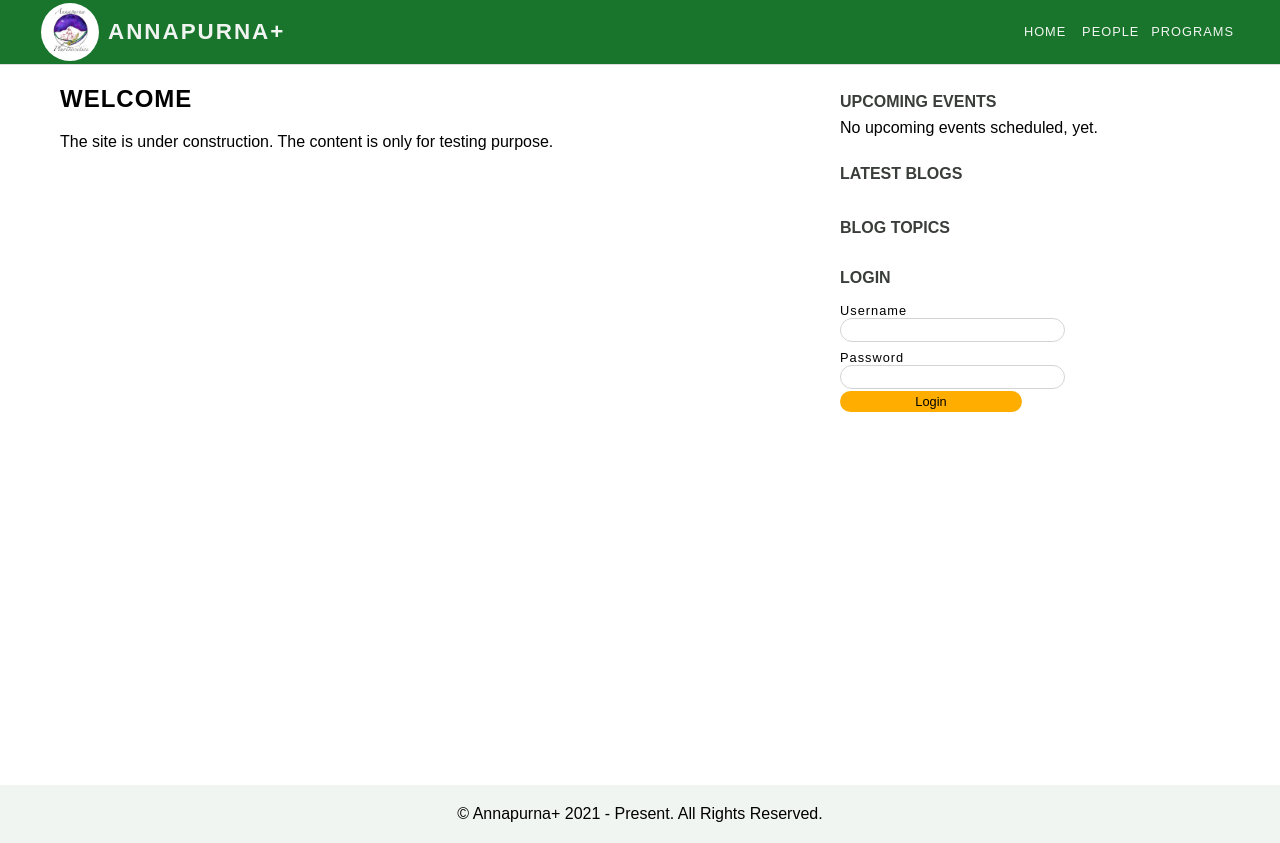
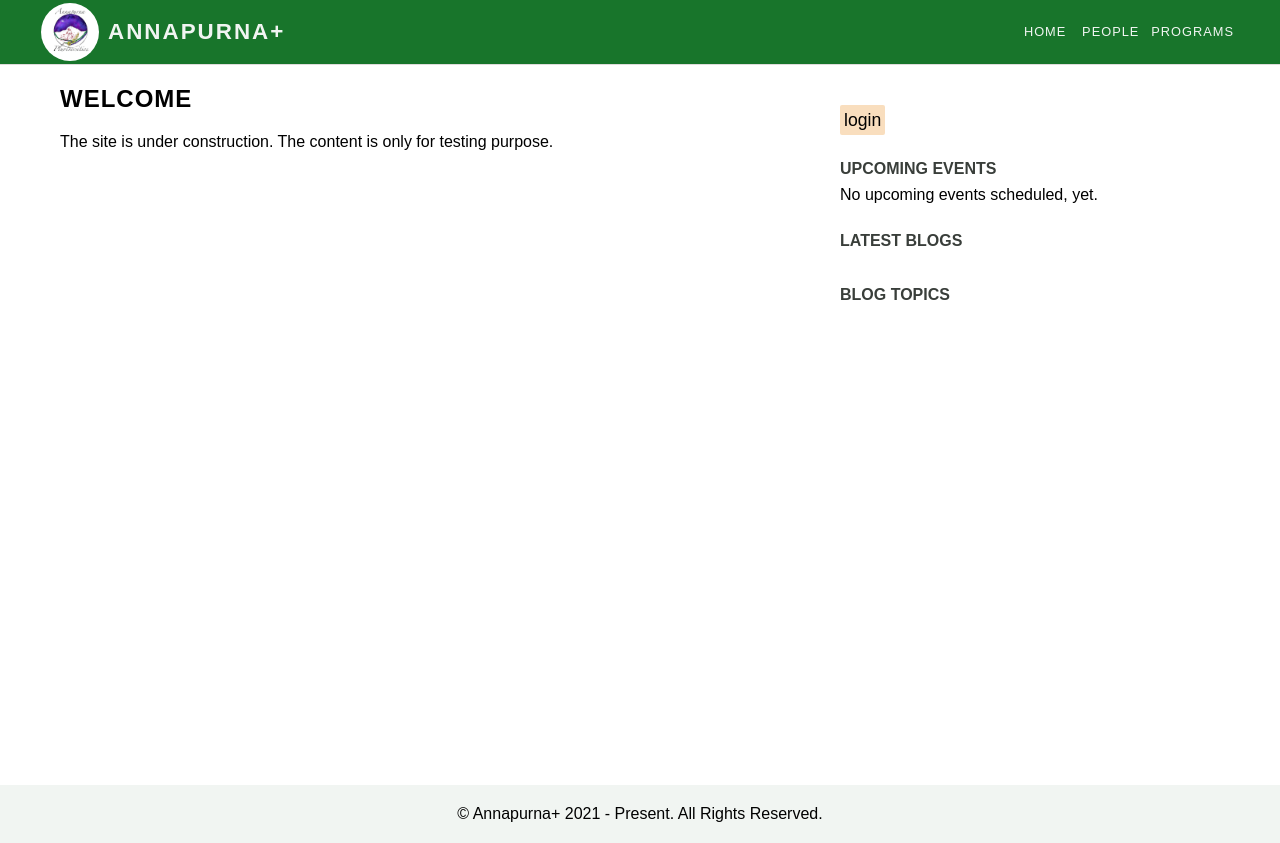
Before and after one commit to anilbhattaraitoronto/annapurnaplus, a Django app: page / in a window 1280 px wide. Run offline with Django 3.2, Linux system fonts and the light colour scheme; data that the repository does not hold is empty; some libraries are stand-ins or nearby versions.

Commit message:
added login button to toggle pop-up login screen

```diff
--- a/annasite/staticassets/css/main.css
+++ b/annasite/staticassets/css/main.css
@@ -11,7 +11,7 @@ body{
     --theme-dark: rgb(57, 62, 58);
     --theme-light: rgb(210, 213, 211);
     --theme-lighter: rgb(241, 245, 242);
-    --theme-brown:rgb(255, 174, 0);
+    --theme-brown:rgb(249, 222, 190);
     width: 100%;
     margin: auto;
     font-family: Arial;
@@ -144,9 +144,9 @@ grid-column-gap: 20px;
 .right-fixed-sidebar{
     background: white;
 }
-.category-link, .auth-link{
+.category-link, .auth-link, .login-button{
     display: inline-block;
-    background:rgb(255, 174, 0);
+    background:var(--theme-brown);
     padding: 2px 4px;
     margin: 4px 1px 1px 0;
     border-radius: 2px;
@@ -154,8 +154,9 @@ grid-column-gap: 20px;
     font-size: 1.1em;
     color: black;
     line-height: 1.5;
+    cursor: pointer;
 }
-.category-link:hover, .auth-link:hover{
+.category-link:hover, .auth-link:hover, .login-button:hover{
     color: var(--theme-color-main);
 }
 .side-blog-container{
@@ -244,7 +245,8 @@ summary:hover{
 }
 form{
     width: 100%;
-    max-width: 180px;
+    max-width: 520px;
+    margin: auto;
 }
 label, input{
     display: block;
@@ -255,23 +257,28 @@ label{
     margin-top: 8px;
     font-size: .8em;
     letter-spacing: 1px;
+    font-weight: 600;
 }
 input{
     all: unset;
     padding: 2px 8px;
-    border-radius: 20px;
+    /* border-radius: 20px; */
     border: 1px solid var(--theme-light);
+    width: 100%;
+    margin: auto;
+    background: white;
 }
 input:focus{
     border: 1px solid var(--theme-color-main);
 }
 input[type='submit']{
-    margin-top: 2px;
+
     cursor: pointer;
-    font-size: .8em;
+    font-size: 1.1em;
     background: var(--theme-brown);
     color: black;
     width: 100%;
+    margin: 8px auto;
     padding: 2px 0;
     text-align: center;
     transition: 200ms all ease-in-out;
@@ -281,6 +288,50 @@ input[type='submit']:hover, input[type='submit']:focus {
     background: white;
     color: var(--theme-color-main);
     border-color: var(--theme-brown);
+}
+.right-fixed-sidebar{
+    position:relative;
+}
+.login-form{
+    position: absolute;
+    top: 20px;
+    right: 40px;
+    left: 0px;
+    width: 100%;
+    max-width: 300px;
+    margin: auto;
+    padding: 30px;
+    background: var(--theme-light);
+    transition: 250ms all ease-in-out;
+    transform:  scale(0);
+}
+.close-form-button{
+    cursor: pointer;
+    position: absolute;
+    top: 0;
+    right: 0;
+    width: 30px;
+    height: 30px;
+    text-align: center;
+    padding: 8px;
+    background: gray;
+    color: yellow;
+    transition: 250ms all ease-in-out;
+}
+/* .login-button{
+    cursor:pointer;
+    transition: 250ms all ease-in-out;
+    text-align: center;
+    background: var(--theme-brown);
+    padding: 2px 8px;
+    color: black;
+} */
+
+ .close-form-button:hover{
+    color: white;
+}
+.login-form.show{
+    transform:  scale(1);
 }
  /* LOGIN SECTION STYLE ENDS */
 
--- a/templates/base.html
+++ b/templates/base.html
@@ -58,6 +58,36 @@
         </main>
         <!-- Main Content ENDS -->
         <article class="right-fixed-sidebar">
+            {% if not request.user.is_authenticated %}
+              <div class="form-container">
+                <a class=" login-button">Login<a/>
+                <form action="{% url 'login' %}" method="POST" class="login-form">
+                    <span class="close-form-button">X</span>
+                    {% csrf_token %}
+                    <label for="username">Username</label>
+                    <input type="text" name="username" id="password" required>
+                    <label for="password">Password</label>
+                    <input type="password" name="password" id="password" required>
+                    <input type="submit" value="Login">
+                </form>
+              </div>
+
+
+
+                {% comment %}
+                <a href="{% url 'login' %}" class="main-link">Login</a>
+
+                <a href="{% url 'register' %}" class="main-link">Register</a>
+                {% endcomment %}
+                {% else %}
+                <a href="{% url 'logout' %}" class="auth-link">Logout</a>
+                {% endif %}
+                {%if request.user.is_authenticated and request.user.is_staff %}
+                <a href="{% url 'admin:index' %}" class="auth-link">Admin</a>
+                {% comment %}
+                <a href="{% url 'posts:add_blog' %}" class="auth-link">Add Blog</a>
+                {% endcomment %}
+                {% endif %}
             <h3 class="section-title">Upcoming Events</h3>
                 {% if upcoming_events %}
                 {% for event in upcoming_events %}
@@ -99,36 +129,7 @@
 
 
 
-                {% if not request.user.is_authenticated %}
-              <div class="form-container">
-                <h3 class="section-title">Login</h3>
-                <form action="{% url 'login' %}" method="POST" class="login-form">
-                    {% csrf_token %}
-                    <label for="username">Username</label>
-                    <input type="text" name="username" id="password" required>
-                    <label for="password">Password</label>
-                    <input type="password" name="password" id="password" required>
-                    <input type="submit" value="Login">
-                </form>
-              </div>
 
-
-
-                {% comment %}
-                <a href="{% url 'login' %}" class="main-link">Login</a>
-
-                <a href="{% url 'register' %}" class="main-link">Register</a>
-                {% endcomment %}
-                {% else %}
-                <h3 class="section-title">Manage</h3>
-                <a href="{% url 'logout' %}" class="auth-link">Logout</a>
-                {% endif %}
-                {%if request.user.is_authenticated and request.user.is_staff %}
-                <a href="{% url 'admin:index' %}" class="auth-link">Admin</a>
-                {% comment %}
-                <a href="{% url 'posts:add_blog' %}" class="auth-link">Add Blog</a>
-                {% endcomment %}
-                {% endif %}
         </article>
         </section>
 
@@ -155,9 +156,22 @@ document.querySelector(menuClass).addEventListener('click', ()=>{
 
 
             function fadeMessage(){
-                document.querySelector('.message').style.transform ='scale(0)'
+                let messageContainer = document.querySelector('.message')
+                if(messageContainer){
+                    messageContainer.style.transform ='scale(0)'
+                }
             }
             setTimeout(fadeMessage, 5000)
+            let loginButton = document.querySelector('.login-button')
+            let closeFormButton = document.querySelector('.close-form-button')
+            function toggleForm (){
+                let loginForm = document.forms[0]
+
+                loginForm? loginForm.classList.toggle('show'):''
+            }
+            loginButton.addEventListener('click', toggleForm)
+            closeFormButton.addEventListener('click', toggleForm)
+
 
     </script>
 </body>
```
